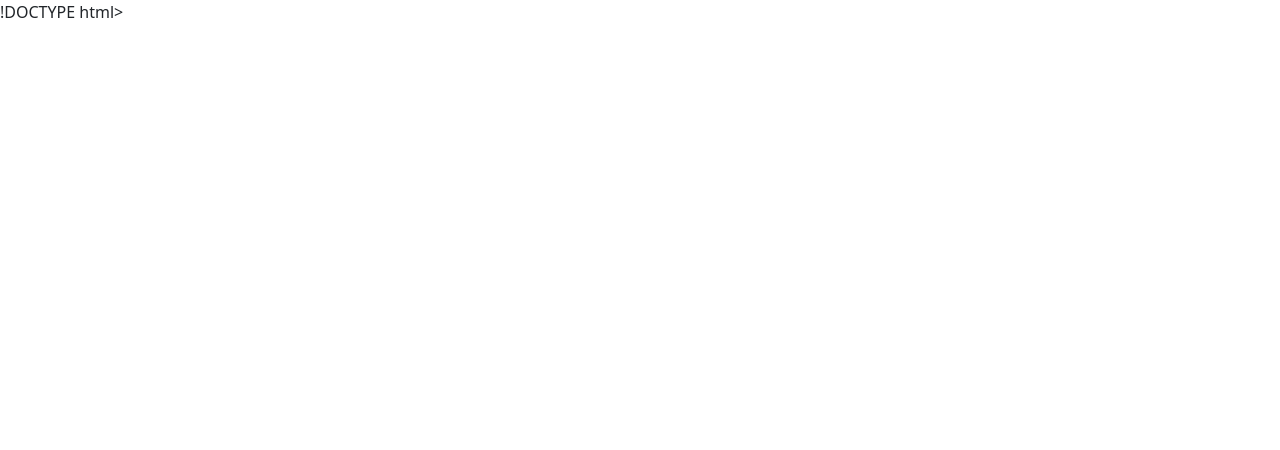
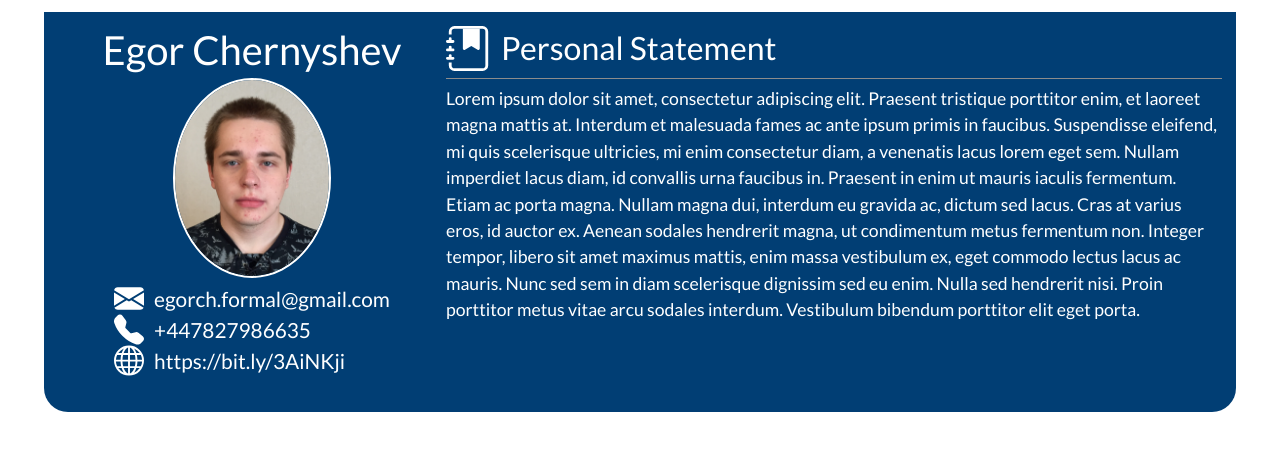
Before and after one commit to egorchern/Resume, a plain HTML site: page index.html in a window 1280 px wide. Drawn offline with nearby package versions, Linux system fonts and the light colour scheme.

Commit message:
finished introductory part

```diff
--- a/index.html
+++ b/index.html
@@ -1,4 +1,4 @@
-!DOCTYPE html>
+<!DOCTYPE html>
 <html lang="en">
 
 <head>
@@ -6,8 +6,7 @@
   <meta http-equiv="X-UA-Compatible" content="IE=edge">
   <title>Egor Chernyshev's Resume</title>
   <meta name="viewport" content="width=device-width, initial-scale=1">
-  <link href="https://cdn.jsdelivr.net/npm/bootstrap@5.0.0-beta2/dist/css/bootstrap.min.css" rel="stylesheet"
-    integrity="sha384-BmbxuPwQa2lc/FVzBcNJ7UAyJxM6wuqIj61tLrc4wSX0szH/Ev+nYRRuWlolflfl" crossorigin="anonymous">
+  <link href="https://cdn.jsdelivr.net/npm/bootstrap@5.1.2/dist/css/bootstrap.min.css" rel="stylesheet" integrity="sha384-uWxY/CJNBR+1zjPWmfnSnVxwRheevXITnMqoEIeG1LJrdI0GlVs/9cVSyPYXdcSF" crossorigin="anonymous">
   <link rel="stylesheet" href="main.css">
 
 
@@ -17,7 +16,53 @@
 <body>
 
   <main id="main">
+    <div id="top-part" class="flex-horizontal">
 
+      <div class="flex-vertical flex-align-start">
+        <h1 id="name-heading">
+          Egor Chernyshev
+        </h1>
+        <img id="profile-pic" src="images/my_photo.jpg">
+        <div id="contacts" class="flex-vertical">
+          <div id="email" class="flex-horizontal">
+            <svg xmlns="http://www.w3.org/2000/svg"  fill="currentColor" class="contact-icon" viewBox="0 0 16 16">
+              <path d="M.05 3.555A2 2 0 0 1 2 2h12a2 2 0 0 1 1.95 1.555L8 8.414.05 3.555zM0 4.697v7.104l5.803-3.558L0 4.697zM6.761 8.83l-6.57 4.027A2 2 0 0 0 2 14h12a2 2 0 0 0 1.808-1.144l-6.57-4.027L8 9.586l-1.239-.757zm3.436-.586L16 11.801V4.697l-5.803 3.546z"/>
+            </svg>
+            <span>egorch.formal@gmail.com</span>
+          </div>
+          <div id="phone" class="flex-horizontal">
+            <svg xmlns="http://www.w3.org/2000/svg" fill="currentColor" class="contact-icon" viewBox="0 0 16 16">
+              <path fill-rule="evenodd" d="M1.885.511a1.745 1.745 0 0 1 2.61.163L6.29 2.98c.329.423.445.974.315 1.494l-.547 2.19a.678.678 0 0 0 .178.643l2.457 2.457a.678.678 0 0 0 .644.178l2.189-.547a1.745 1.745 0 0 1 1.494.315l2.306 1.794c.829.645.905 1.87.163 2.611l-1.034 1.034c-.74.74-1.846 1.065-2.877.702a18.634 18.634 0 0 1-7.01-4.42 18.634 18.634 0 0 1-4.42-7.009c-.362-1.03-.037-2.137.703-2.877L1.885.511z"/>
+            </svg>
+            <span>+447827986635</span>
+          </div>
+          <div id="website" class="flex-horizontal">
+            <svg xmlns="http://www.w3.org/2000/svg" fill="currentColor" class="contact-icon" viewBox="0 0 16 16">
+              <path d="M0 8a8 8 0 1 1 16 0A8 8 0 0 1 0 8zm7.5-6.923c-.67.204-1.335.82-1.887 1.855A7.97 7.97 0 0 0 5.145 4H7.5V1.077zM4.09 4a9.267 9.267 0 0 1 .64-1.539 6.7 6.7 0 0 1 .597-.933A7.025 7.025 0 0 0 2.255 4H4.09zm-.582 3.5c.03-.877.138-1.718.312-2.5H1.674a6.958 6.958 0 0 0-.656 2.5h2.49zM4.847 5a12.5 12.5 0 0 0-.338 2.5H7.5V5H4.847zM8.5 5v2.5h2.99a12.495 12.495 0 0 0-.337-2.5H8.5zM4.51 8.5a12.5 12.5 0 0 0 .337 2.5H7.5V8.5H4.51zm3.99 0V11h2.653c.187-.765.306-1.608.338-2.5H8.5zM5.145 12c.138.386.295.744.468 1.068.552 1.035 1.218 1.65 1.887 1.855V12H5.145zm.182 2.472a6.696 6.696 0 0 1-.597-.933A9.268 9.268 0 0 1 4.09 12H2.255a7.024 7.024 0 0 0 3.072 2.472zM3.82 11a13.652 13.652 0 0 1-.312-2.5h-2.49c.062.89.291 1.733.656 2.5H3.82zm6.853 3.472A7.024 7.024 0 0 0 13.745 12H11.91a9.27 9.27 0 0 1-.64 1.539 6.688 6.688 0 0 1-.597.933zM8.5 12v2.923c.67-.204 1.335-.82 1.887-1.855.173-.324.33-.682.468-1.068H8.5zm3.68-1h2.146c.365-.767.594-1.61.656-2.5h-2.49a13.65 13.65 0 0 1-.312 2.5zm2.802-3.5a6.959 6.959 0 0 0-.656-2.5H12.18c.174.782.282 1.623.312 2.5h2.49zM11.27 2.461c.247.464.462.98.64 1.539h1.835a7.024 7.024 0 0 0-3.072-2.472c.218.284.418.598.597.933zM10.855 4a7.966 7.966 0 0 0-.468-1.068C9.835 1.897 9.17 1.282 8.5 1.077V4h2.355z"/>
+            </svg>
+            <span>
+              https://bit.ly/3AiNKji
+            </span>
+          </div>
+
+        </div>
+      </div>
+      <div id="personal-statement" class="flex-vertical">
+        <div class="flex-horizontal flex-align-start section-head">
+          <svg xmlns="http://www.w3.org/2000/svg" fill="currentColor" class="main-icon" viewBox="0 0 16 16">
+            <path fill-rule="evenodd" d="M6 1h6v7a.5.5 0 0 1-.757.429L9 7.083 6.757 8.43A.5.5 0 0 1 6 8V1z"/>
+            <path d="M3 0h10a2 2 0 0 1 2 2v12a2 2 0 0 1-2 2H3a2 2 0 0 1-2-2v-1h1v1a1 1 0 0 0 1 1h10a1 1 0 0 0 1-1V2a1 1 0 0 0-1-1H3a1 1 0 0 0-1 1v1H1V2a2 2 0 0 1 2-2z"/>
+            <path d="M1 5v-.5a.5.5 0 0 1 1 0V5h.5a.5.5 0 0 1 0 1h-2a.5.5 0 0 1 0-1H1zm0 3v-.5a.5.5 0 0 1 1 0V8h.5a.5.5 0 0 1 0 1h-2a.5.5 0 0 1 0-1H1zm0 3v-.5a.5.5 0 0 1 1 0v.5h.5a.5.5 0 0 1 0 1h-2a.5.5 0 0 1 0-1H1z"/>
+          </svg>
+          <h2>Personal Statement</h2>
+        </div>
+        <span>
+          Lorem ipsum dolor sit amet, consectetur adipiscing elit. Praesent tristique porttitor enim, et laoreet magna mattis at. Interdum et malesuada fames ac ante ipsum primis in faucibus. Suspendisse eleifend, mi quis scelerisque ultricies, mi enim consectetur diam, a venenatis lacus lorem eget sem. Nullam imperdiet lacus diam, id convallis urna faucibus in. Praesent in enim ut mauris iaculis fermentum. Etiam ac porta magna. Nullam magna dui, interdum eu gravida ac, dictum sed lacus. Cras at varius eros, id auctor ex. Aenean sodales hendrerit magna, ut condimentum metus fermentum non. Integer tempor, libero sit amet maximus mattis, enim massa vestibulum ex, eget commodo lectus lacus ac mauris. Nunc sed sem in diam scelerisque dignissim sed eu enim. Nulla sed hendrerit nisi. Proin porttitor metus vitae arcu sodales interdum. Vestibulum bibendum porttitor elit eget porta.
+        </span>
+    </div>
+    <div id="bottom-part">
+
+    </div>
   </main>
 
 </body>
--- a/main.css
+++ b/main.css
@@ -0,0 +1,95 @@
+@import url('https://fonts.googleapis.com/css2?family=Lato:ital,wght@0,100;0,300;0,400;0,700;0,900;1,100;1,300;1,400;1,700&display=swap');
+body, html{
+  width: 100%;
+  height: 100%;
+  margin: 0;
+  padding: 0;
+}
+h1,h2,h3,h4,h5,h6{
+  margin-bottom:0;
+}
+:root{
+  --top-part-color: hsl(208, 98%, 23%);
+  --bsfont: "Lato", sans-serif;
+  --border-color: hsl(0, 0%, 55%);
+}
+
+.flex-horizontal{
+  display: flex;
+  flex-direction: row;
+
+}
+
+.flex-vertical{
+  display: flex;
+  flex-direction: column;
+}
+
+.flex-align-center{
+  align-items: center;
+  justify-content: center;
+
+}
+.flex-align-start{
+  align-items: center;
+  justify-content: flex-start;
+}
+.section-head{
+  border-bottom: 1px solid var(--border-color);
+  padding-bottom: 7px;
+  margin-bottom: 7px;
+}
+
+main{
+  width: 95%;
+  padding: 12px;
+  margin-left: auto;
+  font-family: var(--bsfont);
+  margin-right: auto;
+}
+#personal-statement{
+  font-size: 1.1rem;
+}
+
+#name-heading{
+  margin-left:auto;
+  margin-right:auto;
+  display:inline;
+  margin-bottom: 4px;
+}
+
+#profile-pic{
+  max-width: 100%;
+  height:200px;
+  border: 2px solid white;
+  border-radius:100%;
+}
+
+#contacts{
+  margin-top:5px;
+  font-size: 1.3rem;
+}
+
+.main-icon{
+  height: 100%;
+  width: 45px;
+  margin-right:10px;
+}
+
+.contact-icon{
+  height: 100%;
+  width: 30px;
+  margin-right: 10px;
+}
+
+#top-part{
+  width: 100%;
+  padding: 14px;
+  height: 400px;
+  display:grid;
+  grid-template-columns: 1fr 2fr;
+  background-color: var(--top-part-color);
+  color: white;
+  border-bottom-left-radius: 24px;
+  border-bottom-right-radius: 24px;
+}
```
Also changed, not shown: images/my_photo.jpg (added).
